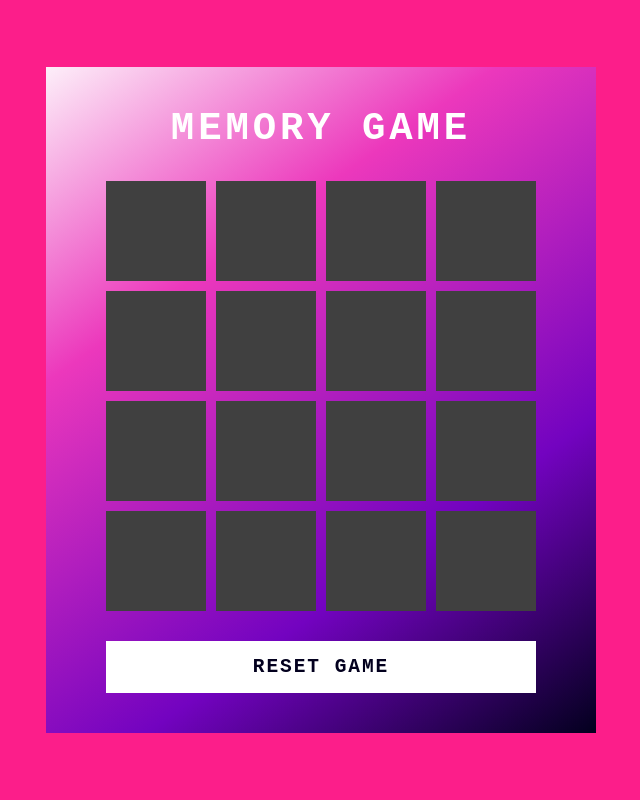
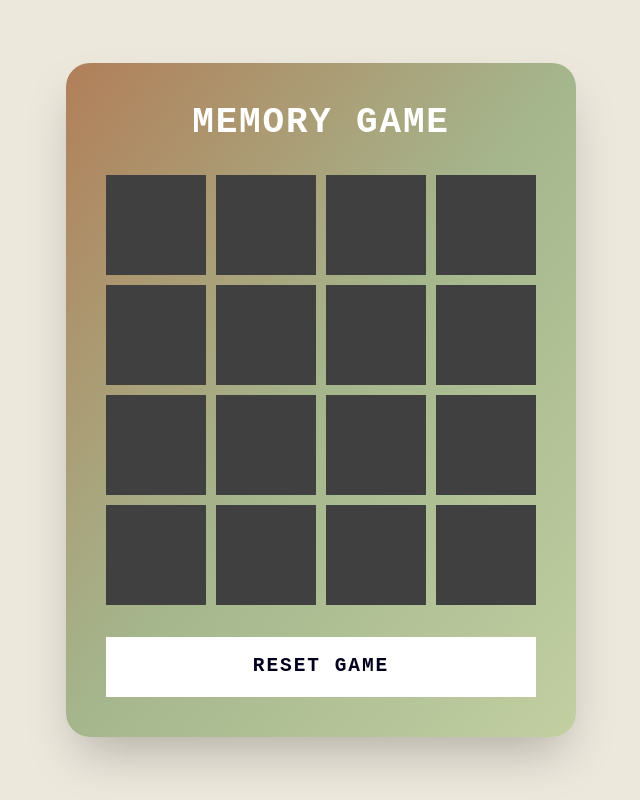
Before and after one commit to LayzaK/memory-game, a plain HTML site: page src/index.html in a window 1280 px wide. Shown: the whole page, without its empty margins (319-959 px from the left). Drawn offline with nearby package versions, Linux system fonts and the light colour scheme.

Commit message:
feat: adicionei Tailwind + mudei as cores do game

```diff
--- a/src/index.html
+++ b/src/index.html
@@ -4,12 +4,13 @@
     <meta charset="UTF-8">
     <meta name="viewport" content="width=device-width, initial-scale=1.0">
     <title>Memory Game</title>
+    <script src="https://cdn.tailwindcss.com"></script>
     <link rel="stylesheet" href="./style/reset.css">
     <link rel="stylesheet" href="./style/main.css">
 </head>
-<body>
-    <div class="container">
-        <h2>Memory Game</h2>
+<body class="flex justify-center items-center min-h-screen bg-[#EDE8DC]">
+    <div class="flex flex-col justify-center items-center gap-8 bg-gradient-to-br from-[#B17F59] via-[#A5B68D] to-[#C1CFA1] p-10 rounded-3xl shadow-2xl">
+        <h2 class="text-4xl text-white uppercase tracking-wider font-bold">Memory Game</h2>
         <div class="game"></div>
         <button class="reset"
         onclick="window.location.reload()">RESET GAME</button>
```
